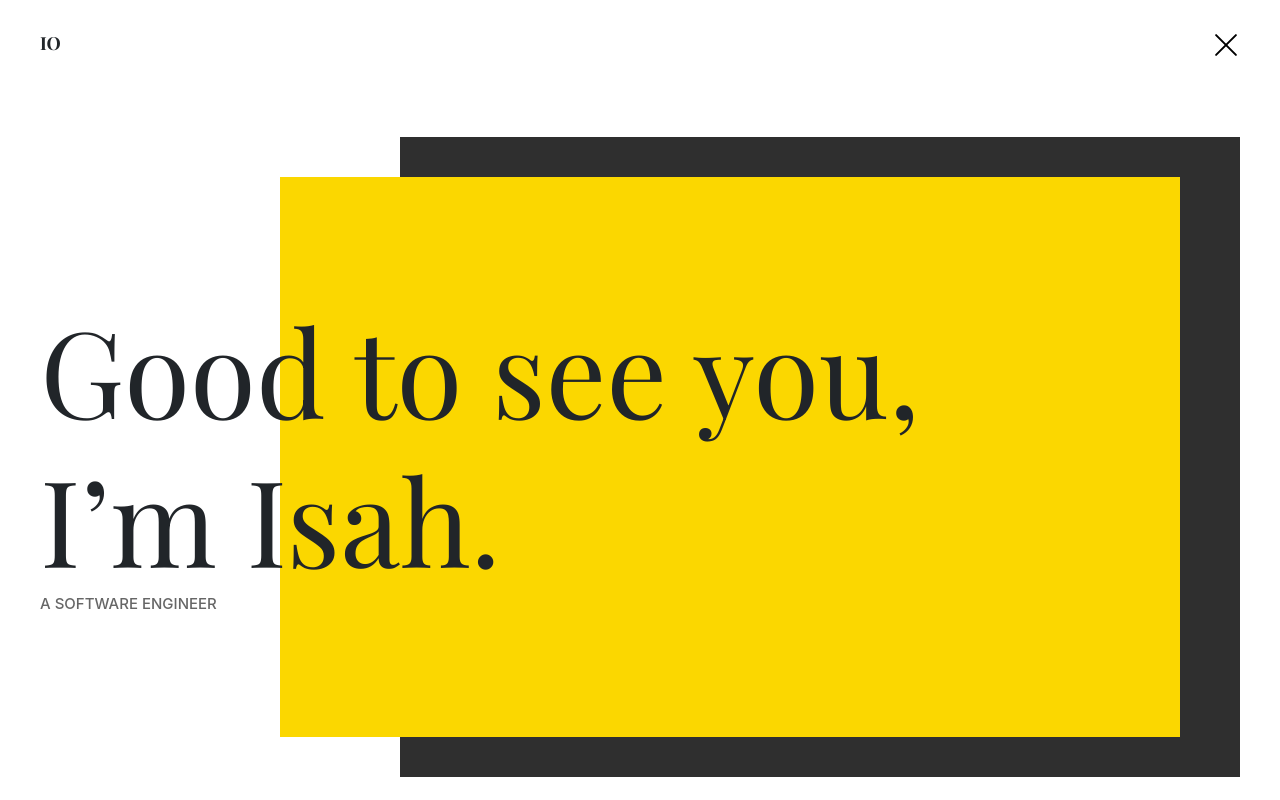
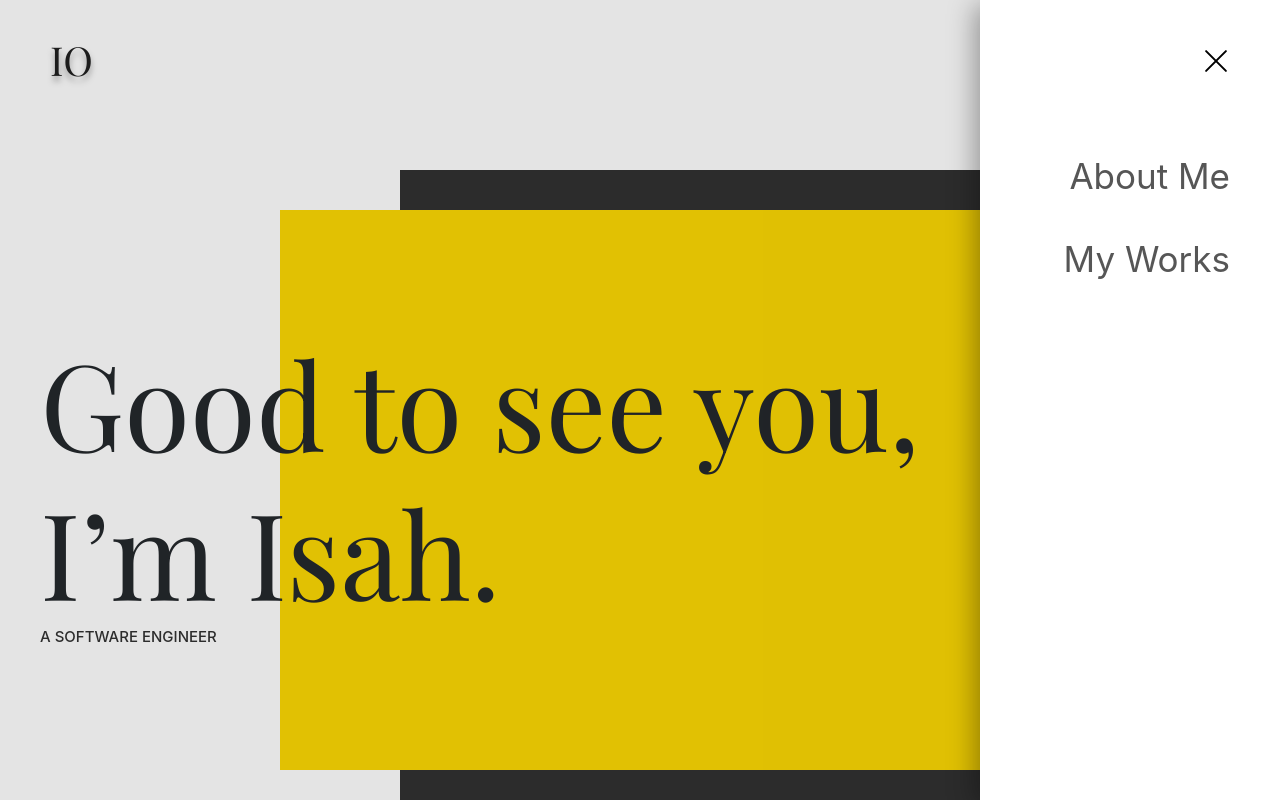
Before and after one commit to isahohieku/portfolio, an Angular app: page / in a window 1280 px wide. Both pictures are taken after a click on the button 1225 px from the left and 43 px from the top of the page. Shown: the top 800 px of the page. Built offline with nearby package versions, Linux system fonts and the light colour scheme.

Commit message:
chore(*): Completed side menu implementation

```diff
--- a/src/app/footer/footer.component.html
+++ b/src/app/footer/footer.component.html
@@ -51,8 +51,10 @@
                     </div>
                 </div>
                 <a href="https://drive.google.com/file/d/13TMdp0zvZc1CYK-z6qmimfxTk8rw05Xf/" target="_blank"
-                    class="btn download text-small py-3 mt-5 mx-auto">Download Resume</a>
+                    class="btn download text-small py-3 mt-2 mx-auto">Download Resume</a>
             </div>
         </div>
     </div>
+
 </footer>
+<!-- <p class="text-small text-center text-lato">&copy; {{ year }} Isah Ohieku</p> -->
--- a/src/app/footer/footer.component.scss
+++ b/src/app/footer/footer.component.scss
@@ -9,9 +9,8 @@ footer {
 }
 
 .resume {
-    background-color: #fbd700;
+    background-color: #e4e4e4;
     width: 160px;
-
 }
 
 .drop-shadow {
@@ -33,11 +32,17 @@ footer {
 .download {
     border: 1px solid #6d6d6d;
     color: #6d6d6d;
-    border-radius: 3px;
-    width: 17rem;
+    border-radius: 0px;
+    width: 160px;
+
+    &:hover {
+        background-color: #6d6d6d;
+        color: #f7f7f7;
+    }
 }
 
-h3, .email {
+h3,
+.email {
     font-size: 3rem;
     color: #666666;
 }
--- a/src/app/footer/footer.component.ts
+++ b/src/app/footer/footer.component.ts
@@ -13,6 +13,10 @@ export class FooterComponent implements OnInit {
   faBehance = faBehance;
   faTwitter = faTwitter;
 
+  completeDate = new Date();
+
+  year = this.completeDate.getFullYear();
+
   constructor() { }
 
   ngOnInit() {
--- a/src/app/header/header.component.html
+++ b/src/app/header/header.component.html
@@ -1,7 +1,21 @@
 <header class="d-flex align-items-center mt-5 mx-auto">
-    <span class="favicon text-playfair font-weight-bold text-large text-uppercase">io</span>
+    <a class="favicon text-playfair text-uppercase" href="/">io</a>
 
     <button class="btn ml-auto hambuger-btn" (click)="toggleHamburger()">
         <span class="hamburger-menu" [ngClass]="{'hamburger-close': hamburgerState}"></span>
     </button>
 </header>
+
+<div class="sidemenu-wrapper" [ngClass]="{'open': hamburgerState}">
+    <div class="sidemenu position-absolute" [ngClass]="{'open': hamburgerState}">
+        <ul>
+            <li>
+                <a href="/about">About Me</a>
+            </li>
+            <li>
+                <a href="/works">My Works</a>
+            </li>
+        </ul>
+
+    </div>
+</div>
--- a/src/app/header/header.component.scss
+++ b/src/app/header/header.component.scss
@@ -1,5 +1,6 @@
 header {
-    max-width: 120rem;
+    // max-width: 120rem;
+    padding: 0 50px;
 }
 
 .hamburger-menu,
@@ -29,7 +30,10 @@ header {
         bottom: 8px;
     }
 
-    .hamburger-close::after, .hamburger-close::before { left: 0; }
+    .hamburger-close::after,
+    .hamburger-close::before {
+        left: 0;
+    }
 
     .hamburger-close::before {
         top: 7px;
@@ -51,6 +55,7 @@ header {
     height: 24px;
     width: 30px;
     position: relative;
+    z-index: 1000;
 }
 
 .hamburger-menu::before {
@@ -75,3 +80,59 @@ header {
     -webkit-transform: translateY(7px) rotate(-45deg);
     transform: translateY(7px) rotate(-45deg);
 }
+
+.favicon {
+    text-decoration: none;
+    color: #1c1c1c;
+    font-size: 4rem;
+    filter: drop-shadow(0px 5px 3px rgba(0, 0, 0, 0.35));
+}
+
+.sidemenu {
+    &-wrapper {
+        width: 100%;
+        height: 100vh;
+        left: 0;
+        top: 0;
+        z-index: -1000;
+        opacity: 0;
+        overflow: hidden;
+        background-color: rgba(32, 32, 32, 0.116);
+        position: fixed;
+        transition: opacity 0.3s ease-in;
+
+        &.open {
+            z-index: 100;
+            opacity: 1;
+            // transition-delay: 0.2s;
+        }
+    }
+
+    top: 0;
+    right: -400px;
+    width: 300px;
+    height: 100vh;
+    box-shadow: -5px 5px 25px rgba(0, 0, 0, 0.35);
+    background-color: white;
+    transition: right 0.2s ease-in;
+
+    &.open {
+        transition-delay: 0.1s;
+        right: 0;
+    }
+
+    ul {
+        margin-top: 150px;
+
+        li {
+            list-style: none;
+            text-align: right;
+            padding-right: 50px;
+            margin-top: 30px;
+            a {
+                color: #565656;
+                font-size: 3.5rem;
+            }
+        }
+    }
+}
--- a/src/app/header/header.component.ts
+++ b/src/app/header/header.component.ts
@@ -8,6 +8,8 @@ import { Component, OnInit } from '@angular/core';
 export class HeaderComponent implements OnInit {
 
   hamburgerState = false;
+  openSideMenu = false;
+
   constructor() { }
 
   ngOnInit() {
@@ -17,4 +19,8 @@ export class HeaderComponent implements OnInit {
     this.hamburgerState = !this.hamburgerState;
   }
 
+  setOpenSideMenu() {
+    this.openSideMenu = !this.openSideMenu;
+  }
+
 }
--- a/src/app/main-jumbotron/main-jumbotron.component.scss
+++ b/src/app/main-jumbotron/main-jumbotron.component.scss
@@ -9,7 +9,7 @@ h1 {
 }
 
 h4 {
-    color: #666666;
+    color: #2f2f2f;
 }
 
 .underlay {
--- a/src/app/project-card/project-card.component.html
+++ b/src/app/project-card/project-card.component.html
@@ -1,8 +1,8 @@
-<div class="wrapper position-relative mousePointer">
+<div class="wrapper position-relative">
     <!-- Background -->
     <div class="bg h-100 position-absolute" [ngStyle]="{'backgroundColor': project?.bgColor}"></div>
     <!-- Project title -->
-    <h3 class="title text-lato font-weight-light text-uppercase position-absolute">{{project?.title}}</h3>
+    <h3 class="title text-lato font-weight-light text-capitalize position-absolute">{{project?.title}}</h3>
     <!-- Logo -->
     <div class="d-flex justify-content-center align-items-center h-100 logo position-relative">
         <div>
--- a/src/app/project-card/project-card.component.scss
+++ b/src/app/project-card/project-card.component.scss
@@ -35,7 +35,7 @@ img {
     border: 1px solid white;
     color: white;
     border-radius: 0px;
-    width: 17rem;
+    width: 10rem;
 
     &:hover {
         background-color: white;
@@ -51,7 +51,7 @@ img {
 
     &:hover {
         box-shadow: 0 0 20px rgba(29, 29, 29, 0.3);
-        border-radius: 5px;
+        // border-radius: 5px;
         transform: scale(1.1);
         z-index: 100;
 
```
